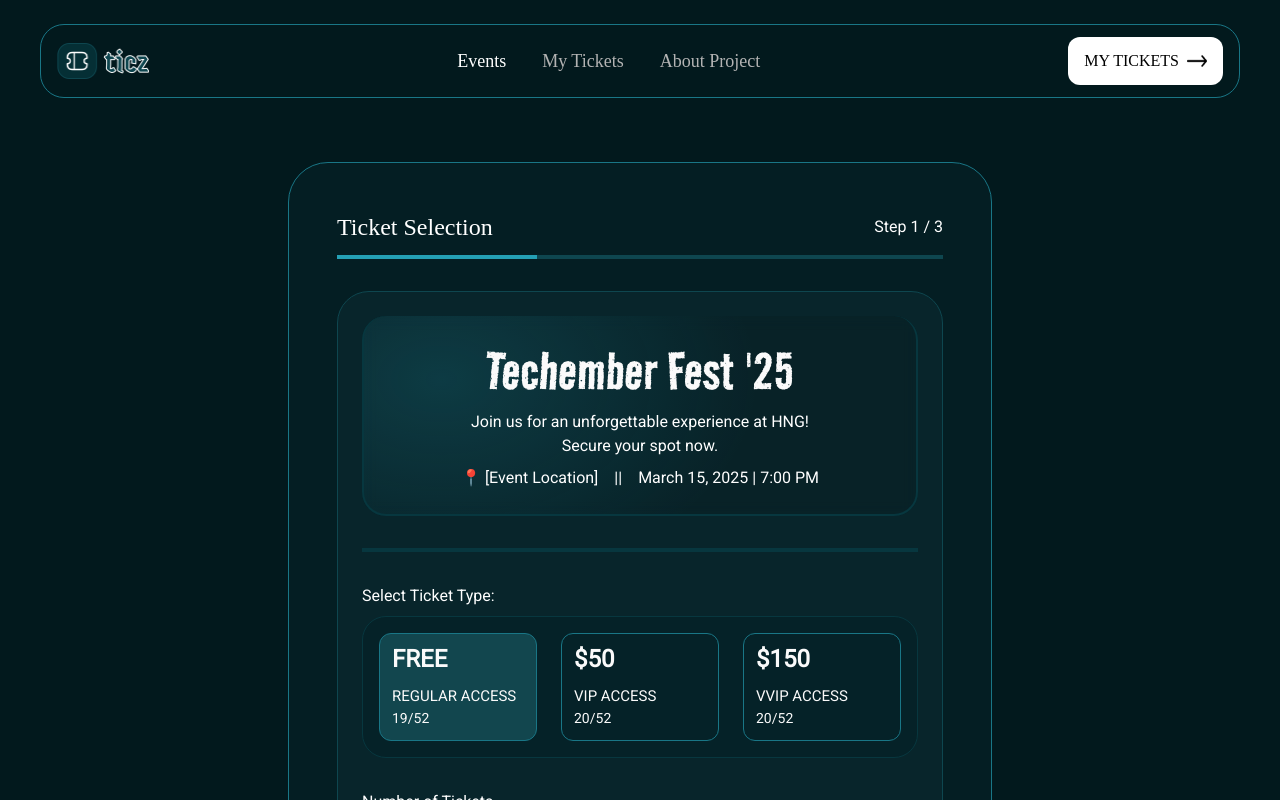
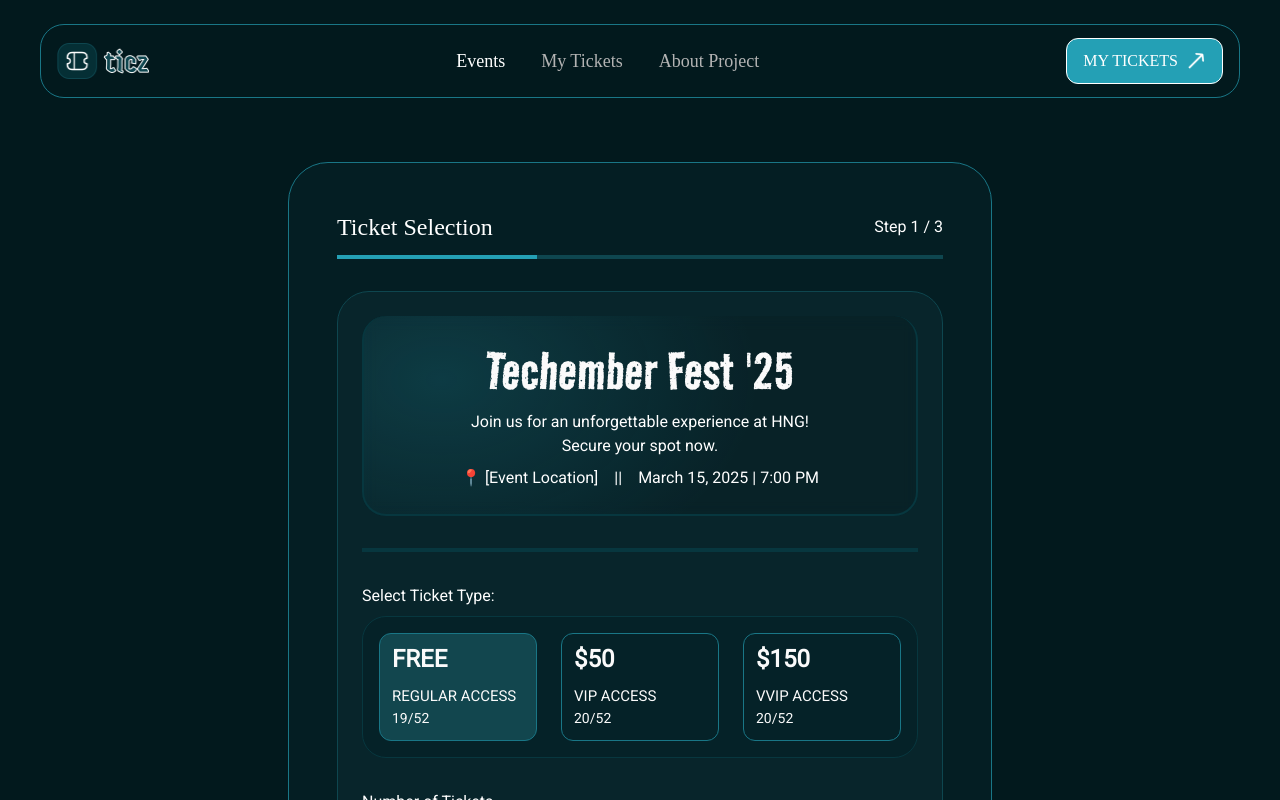
Before and after one commit to J9-tops/hngx-stage2-ticket-generator, a React (Vite) app: page / in a window 1280 px wide. In both pictures the pointer is over the link "MY TICKETS". Shown: the top 800 px of the page. Built offline with nearby package versions, Linux system fonts and the light colour scheme; a web font is replaced by a local one.

Commit message:
style: added on hover state in the header

```diff
--- a/src/components/Header.tsx
+++ b/src/components/Header.tsx
@@ -42,7 +42,7 @@ const Header = () => {
         </ul>
         <Link
           to="/tickets"
-          className="font-jeju flex justify-between gap-2 rounded-[12px] bg-white px-4 py-3 text-black"
+          className="font-jeju onHover flex justify-between gap-2 rounded-[12px] border border-solid border-white bg-white px-4 py-2.5 text-black"
         >
           <span className="text-[10px] md:text-[16px]">MY TICKETS</span>
           <img
--- a/src/index.css
+++ b/src/index.css
@@ -70,3 +70,18 @@ body {
     ),
     rgba(10, 12, 17, 0.1);
 }
+
+.onhover {
+  box-sizing: border-box;
+}
+
+.onHover:hover {
+  background: var(--color-subGreen);
+  color: white;
+
+  img {
+    transform: rotate(-45deg);
+    -webkit-filter: brightness(0) invert(1);
+    filter: brightness(0) invert(1);
+  }
+}
--- a/src/pages/Step3Printout.tsx
+++ b/src/pages/Step3Printout.tsx
@@ -99,7 +99,7 @@ const Step3Printout = () => {
                   </div>
                 </div>
               </div>
-              <div className="absolute right-[16px] bottom-[22px] h-16 w-full max-w-[255px]">
+              <div className="absolute right-[21px] bottom-[22px] h-16 w-full max-w-[255px]">
                 <img
                   src={barcode}
                   alt="barcode"
```
